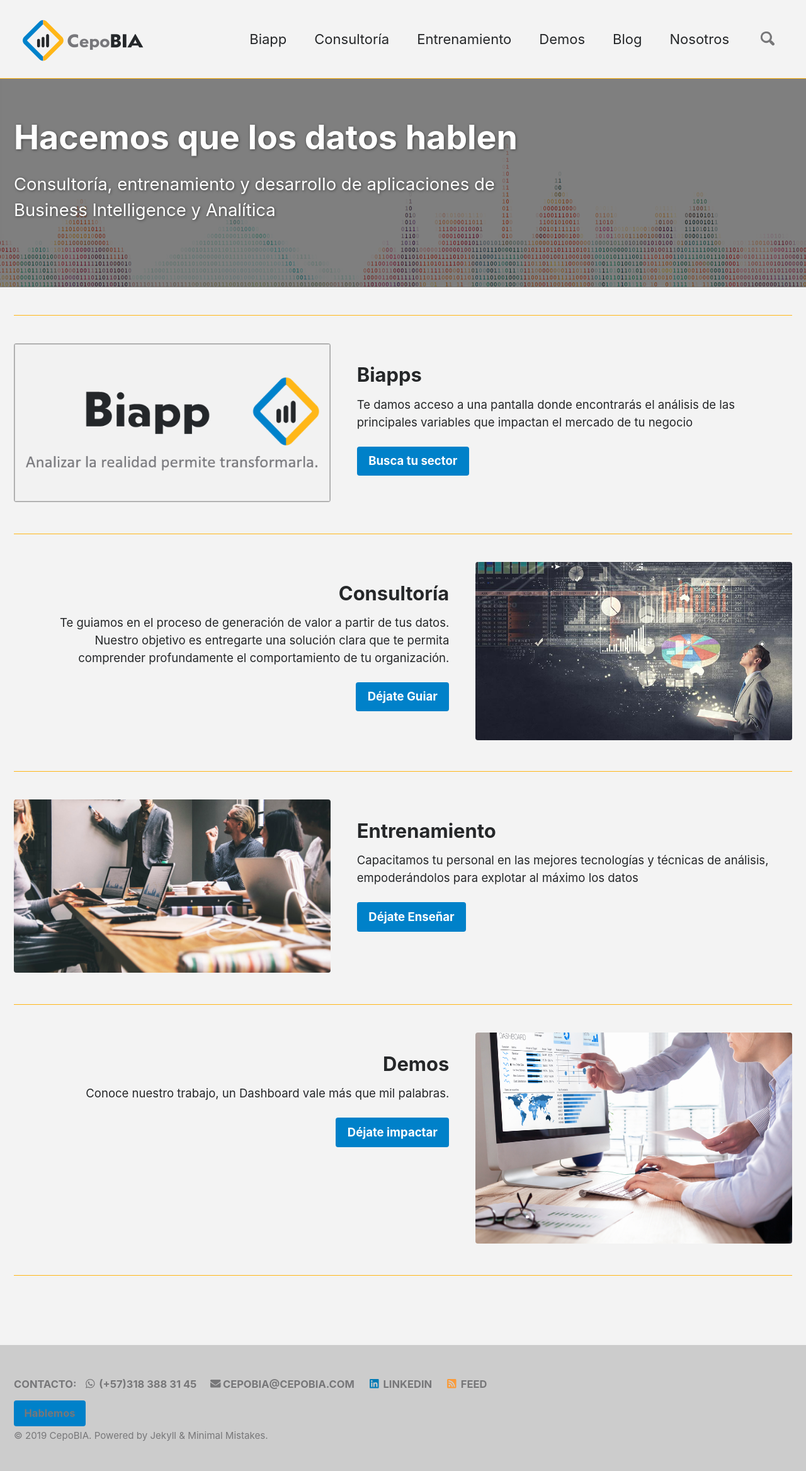
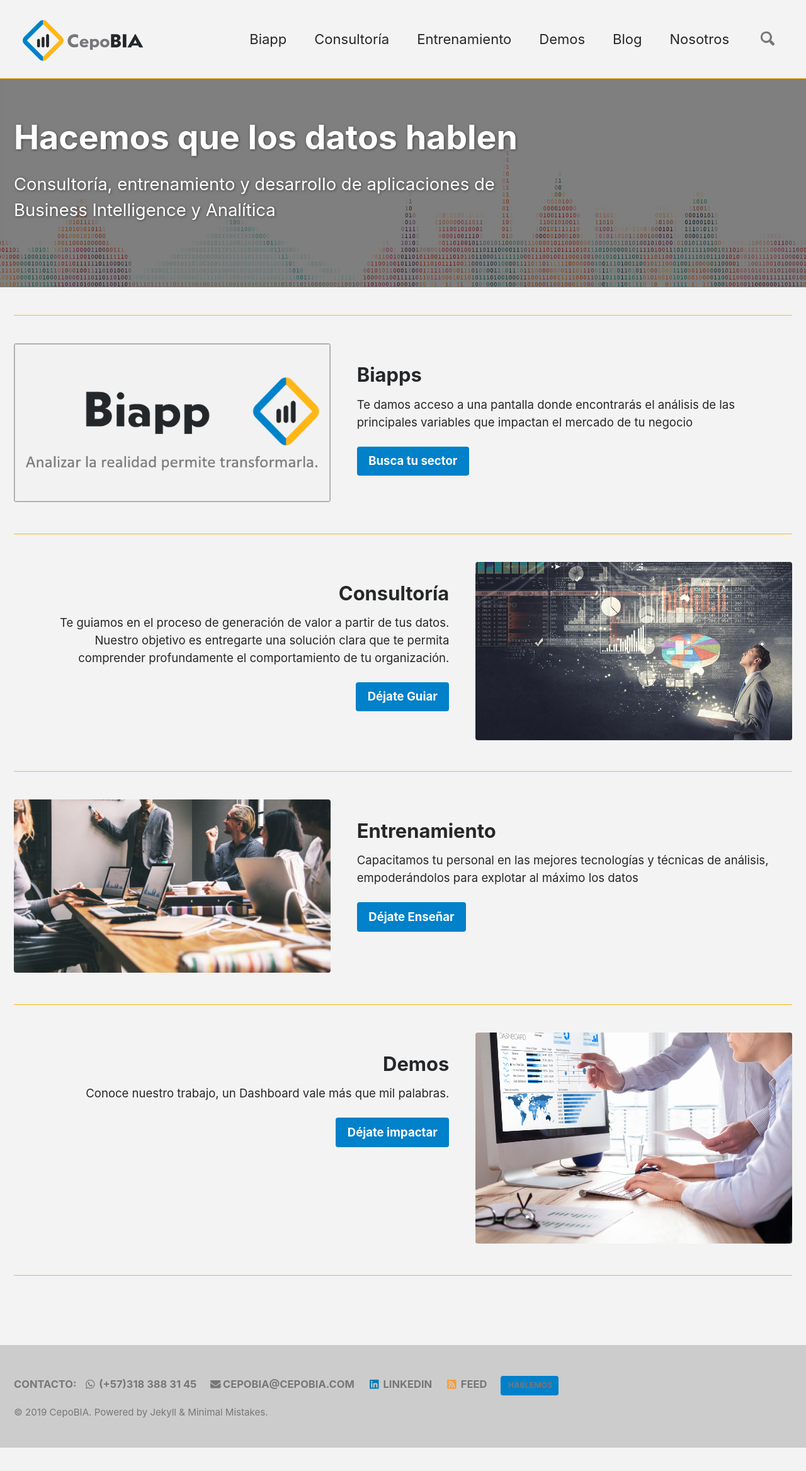
Before and after one commit to cepobia/cepobia.github.io, a Jekyll site: the page built from index.md, in a window 1280 px wide. Shown: the whole page at 63% size. Built offline with Jekyll 4.4.1, drawn with Linux system fonts in a browser that asks for light colours; cached includes are drawn as plain includes; nearby versions of some CDN libraries; after the commit the page ends 2298 px from its top, so only the background shows below that.

Commit message:
boton footer

```diff
--- a/_includes/footer.html
+++ b/_includes/footer.html
@@ -13,10 +13,9 @@
     {% endif %}
 
     <li><a href="{% if site.atom_feed.path %}{{ site.atom_feed.path }}{% else %}{{ '/feed.xml' | relative_url }}{% endif %}"><i class="fas fa-fw fa-rss-square" aria-hidden="true"></i> {{ site.data.ui-text[site.locale].feed_label | default: "Feed" }}</a></li>
+   <li> <a href="/contacto/" class="btn btn--primary"> Hablemos </a> </li>
   </ul>
-</div>
-<div>
-  <a href="/contacto/" class="btn btn--primary"> Hablemos </a>
+
 </div>
 
 
```
